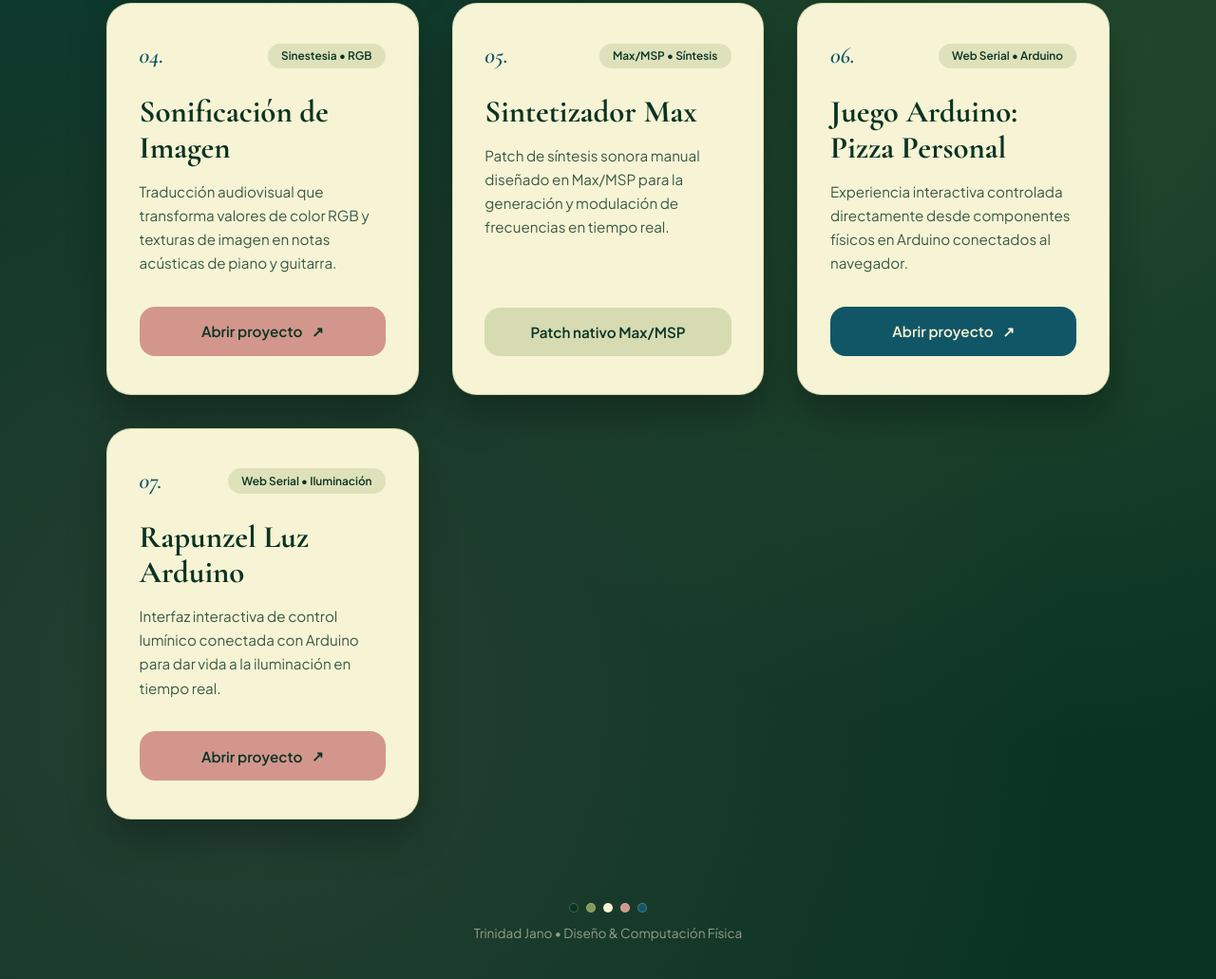
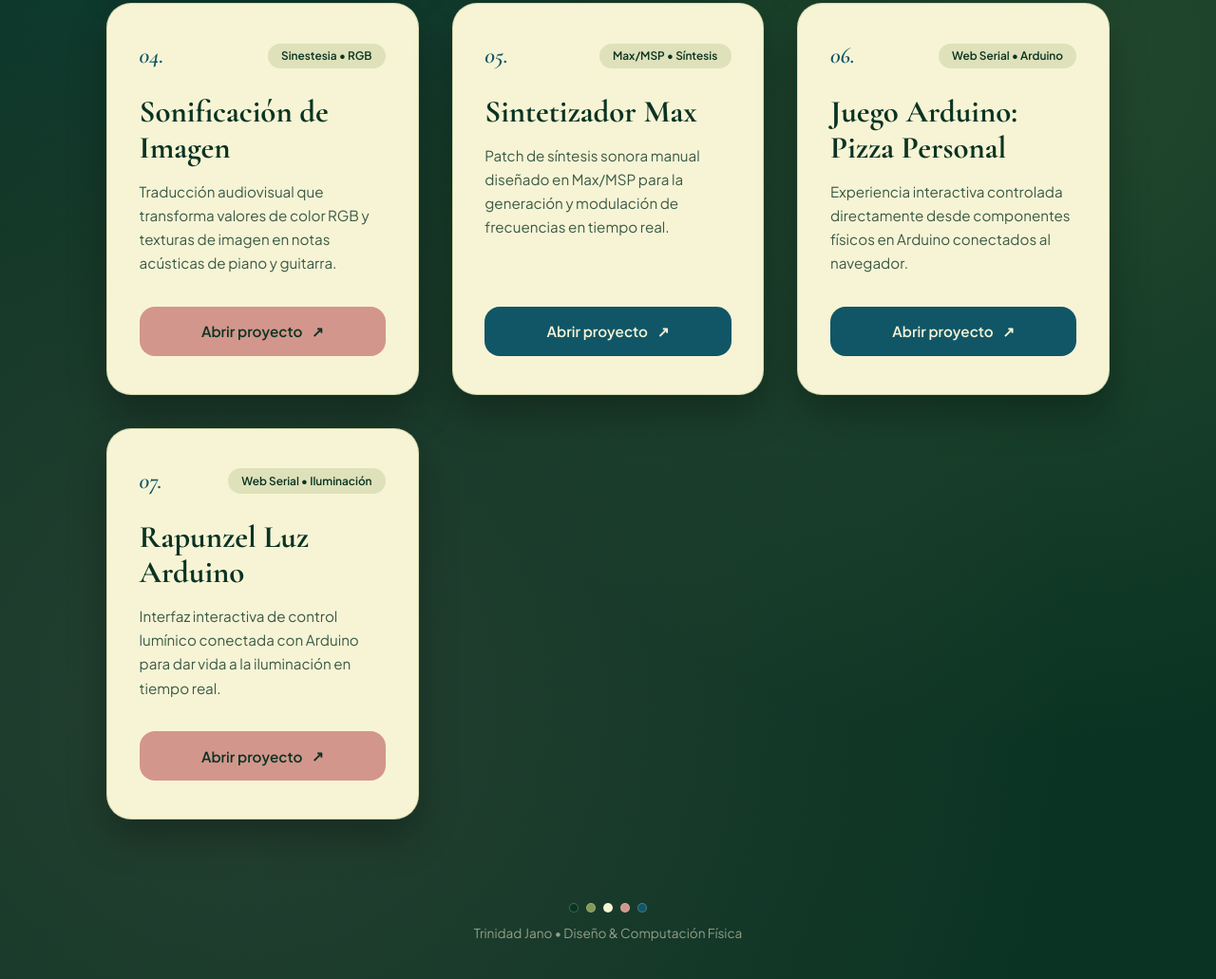
Before and after one commit to trinijano2006-svg/portafolio-final-trinidad, a plain HTML site: page index.html in a window 1280 px wide. Shown: the part 922-1953 px from the top of the page at 95% size. Drawn offline with nearby package versions, Linux system fonts and the light colour scheme.

Commit message:
index.html

```diff
--- a/index.html
+++ b/index.html
@@ -240,12 +240,6 @@
             box-shadow: 0 8px 20px rgba(131, 153, 88, 0.35);
         }
 
-        .btn-muted {
-            background-color: rgba(131, 153, 88, 0.28);
-            color: var(--dark-green);
-            cursor: default;
-        }
-
         .arrow {
             transition: transform 0.3s ease;
         }
@@ -387,9 +381,9 @@
                         Patch de síntesis sonora manual diseñado en Max/MSP para la generación y modulación de frecuencias en tiempo real.
                     </p>
                 </div>
-                <span class="btn-project btn-muted">
-                    Patch nativo Max/MSP
-                </span>
+                <a href="https://www.youtube.com/watch?v=2lSsNh3nFrE" target="_blank" class="btn-project btn-primary">
+                    Abrir proyecto <span class="arrow">↗</span>
+                </a>
             </article>
 
             <!-- 06. Juego Arduino Pizza Personal -->
```
